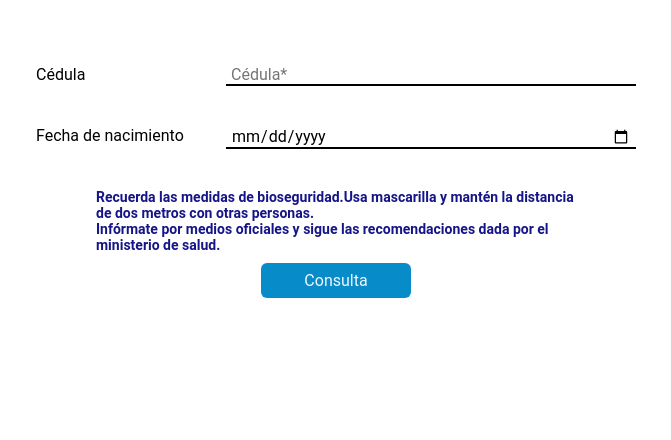
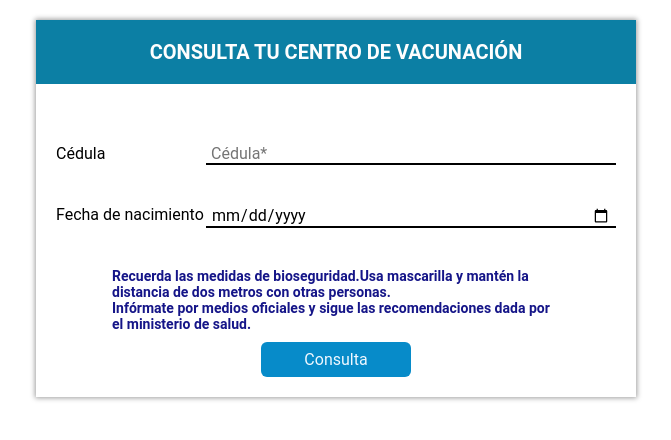
Before and after one commit to CarlosAlmeida2000/WebServicesPython, a Django app: template AppWebConsumo/vacunacion/templates/index.html in a window 1280 px wide. Shown: the top 440 px of the page, without its empty margins (304-975 px from the left). Run offline with Django 3.2, Linux system fonts and the light colour scheme; the template is opened without the code that fills it, so the values that code supplies are empty.

Commit message:
Fortend 100%

```diff
--- a/AppWebConsumo/static/css/style.css
+++ b/AppWebConsumo/static/css/style.css
@@ -8,7 +8,17 @@
 .container {
     width: 600px;
     margin: 20px auto;
-    padding: 5px 0;
+    box-shadow: 0px 0px 5px 1px rgba(0, 0, 0, 0.384);
+}
+
+.container .title {
+    background-color: #0C7FA4;
+    color: #fefefe;
+    font-weight: bolder;
+    padding: 20px 0;
+    display: flex;
+    justify-content: center;
+    font-size: 20px;
 }
 
 .container .term {
@@ -20,6 +30,10 @@
 .container .term p {
     font-size: 14px;
     font-weight: bold;
+}
+
+.container .card {
+    padding: 20px;
 }
 
 .container .card .text {
--- a/AppWebConsumo/vacunacion/templates/index.html
+++ b/AppWebConsumo/vacunacion/templates/index.html
@@ -1,4 +1,4 @@
-<!-- {% load static %} -->
+{% load static %}
 
 <!DOCTYPE html>
 <html lang="en">
@@ -8,12 +8,14 @@
     <meta http-equiv="X-UA-Compatible" content="IE=edge">
     <meta name="viewport" content="width=device-width, initial-scale=1.0">
     <title>Plan de vacunación</title>
-    <!-- <link rel="stylesheet" href="{% static 'css/style.css' %}"> -->
-    <link rel="stylesheet" href="../../static/css/style.css">
+    <link rel="stylesheet" href="{% static 'css/style.css' %}">
 </head>
 
 <body>
     <div class="container">
+        <div class="title">
+            CONSULTA TU CENTRO DE VACUNACIÓN
+        </div>
         <div class="card">
             <div class="text">
                 <label for="cedula">Cédula</label>
@@ -52,7 +54,7 @@
         </div>
     </div>
 
-    <script src="../../static/js/modal.js"></script>
+    <script src="{% static 'js/modal.js' %}"></script>
 
 </body>
 
```
